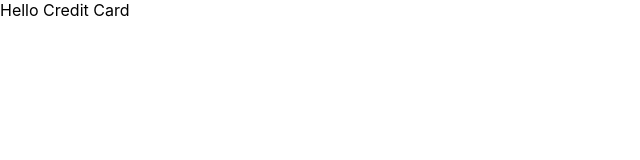
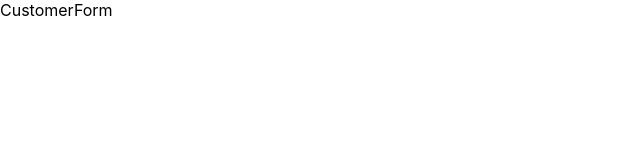
Before and after one commit to vinaygaikwad300/creditcard-sqaud1-reactjs, a React (Create React App) app: page / in a window 1280 px wide. Shown: the top 160 px of the page, without its empty margins (0-640 px from the left). Built offline with nearby package versions, Linux system fonts and the light colour scheme.

Commit message:
changes in components

```diff
--- a/package.json
+++ b/package.json
@@ -3,6 +3,9 @@
   "version": "0.1.0",
   "private": true,
   "dependencies": {
+    "@emotion/react": "^11.14.0",
+    "@emotion/styled": "^11.14.1",
+    "@mui/material": "^9.0.0",
     "@reduxjs/toolkit": "^2.11.2",
     "@testing-library/dom": "^10.4.1",
     "@testing-library/jest-dom": "^6.9.1",
--- a/src/App.js
+++ b/src/App.js
@@ -1,8 +1,12 @@
 import './App.css';
+import { BrowserRouter } from 'react-router-dom';
+import { AllRoutes } from "../src/routes/AllRoutes"
 
 function App() {
   return (
-    <div>Hello Credit Card</div>
+    <BrowserRouter>
+      <AllRoutes />
+    </BrowserRouter>
   );
 }
 
--- /dev/null
+++ b/src/pages/customerForm/CustomerForm.jsx
@@ -0,0 +1,5 @@
+export const CustomerForm = () => {
+  return (
+    <div>CustomerForm</div>
+  )
+}
--- /dev/null
+++ b/src/routes/AllRoutes.jsx
@@ -0,0 +1,10 @@
+import { Routes, Route } from "react-router-dom"
+import { CustomerForm } from "../pages/customerForm/CustomerForm"
+
+export const AllRoutes = () => {
+  return (
+    <Routes>
+        <Route path="/" element={<CustomerForm />} />
+    </Routes>
+  )
+}
```
Also changed, not shown: src/components/footer/Footer.jsx (+4 -8 lines), src/components/header/Header.jsx (+4 -8 lines), 1 other file (tests, documents, lock files or other folders).
